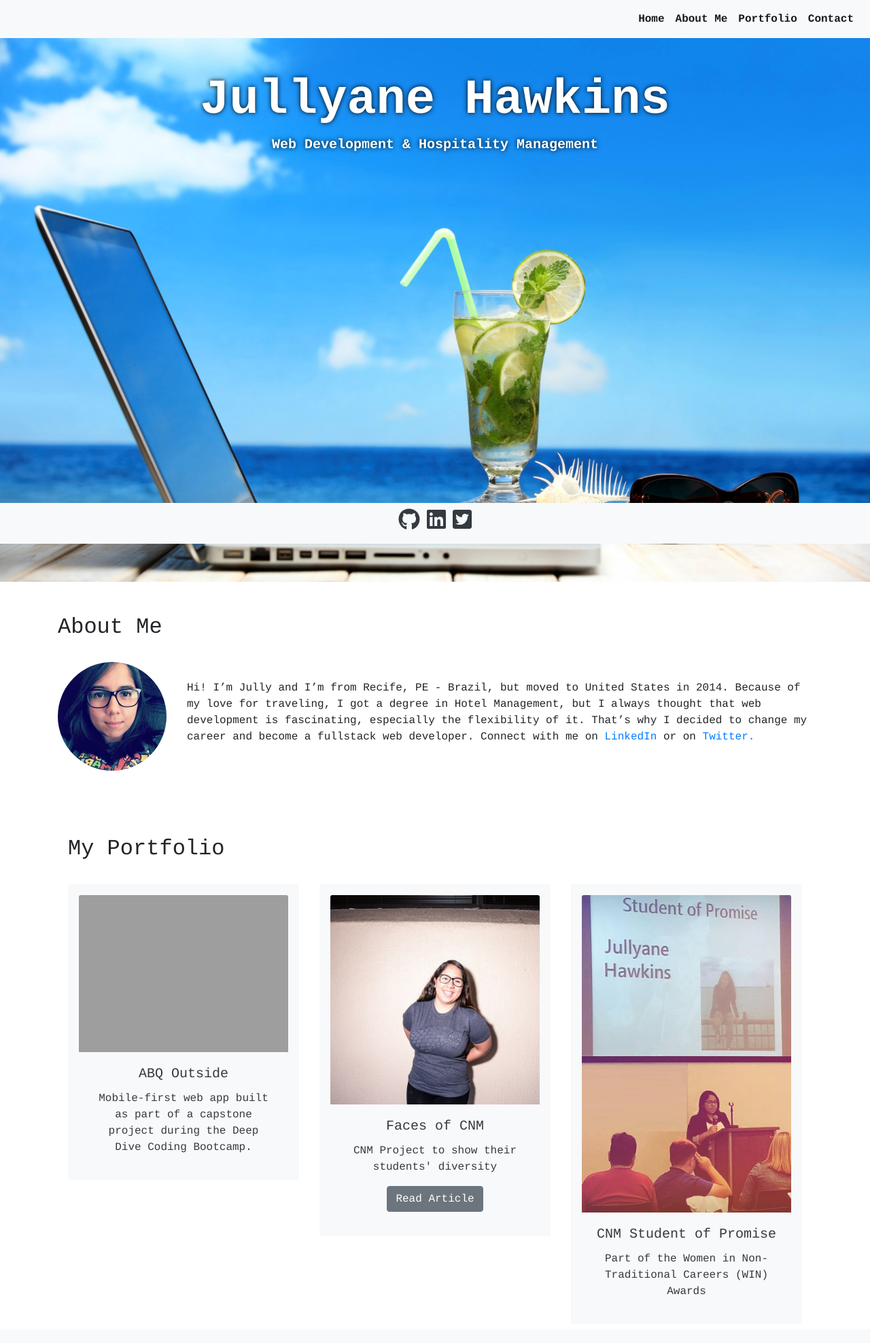
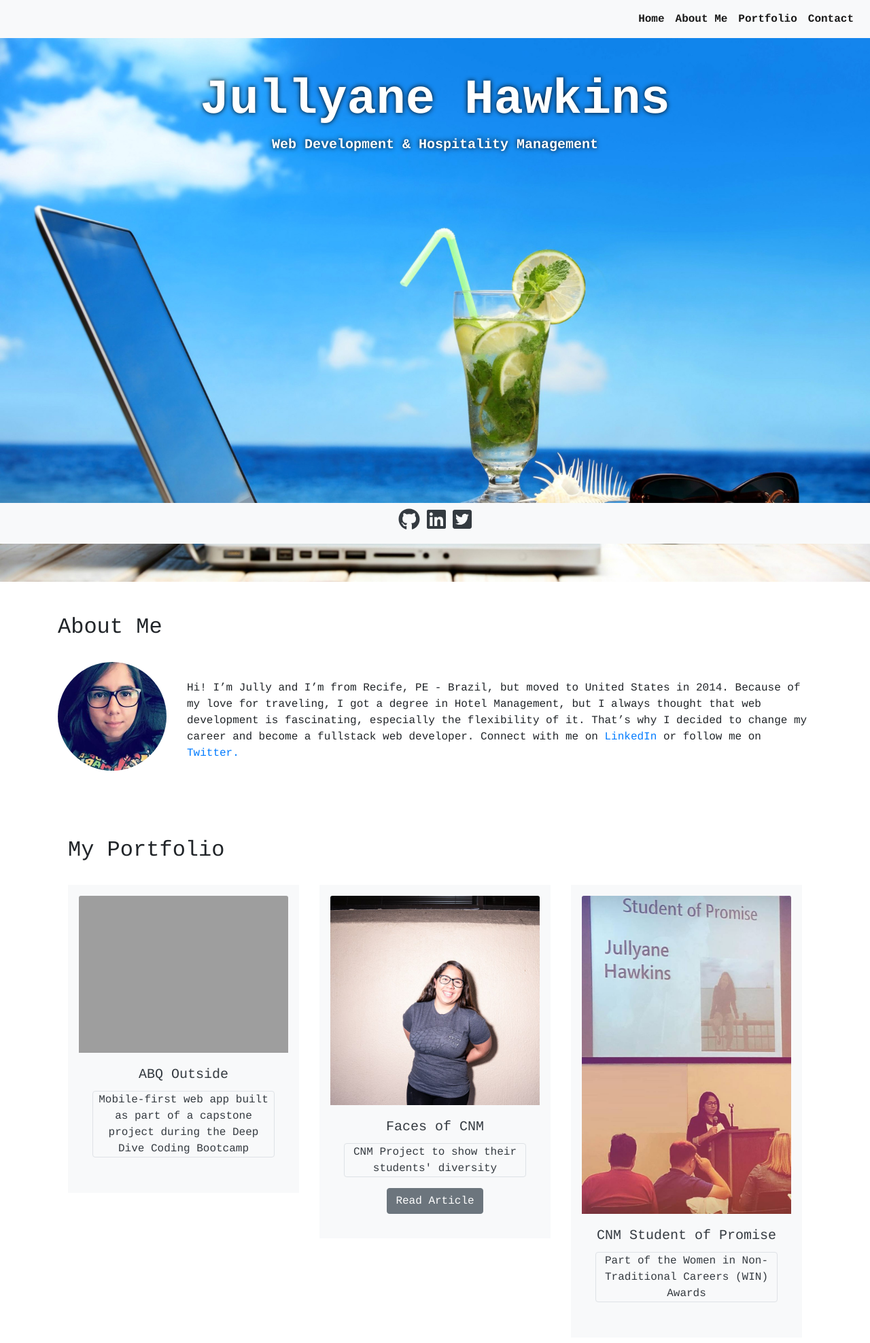
Before and after one commit to jullyanehawkins/jullyane-hawkins, a PHP site: page / in a window 1280 px wide. Shown: the whole page at 68% size. Before the commit the page ends 1905 px from the top, so only its background shows below. Run offline with PHP 8.4, Linux system fonts and the light colour scheme; some libraries are stand-ins or nearby versions; grey boxes are pictures that could not be loaded.

Commit message:
Changed a few things

```diff
--- a/public_html/index.php
+++ b/public_html/index.php
@@ -52,7 +52,7 @@
 					<div class="column-fluid mt-5 col 2">
 						<br>
 						<br>
-						<p class="about">Hi! I’m Jully and I’m from Recife, PE - Brazil, but moved to United States in 2014. Because of my love for traveling, I got a degree in Hotel Management, but I always thought that web development is fascinating, especially the flexibility of it. That’s why I decided to change my career and become a fullstack web developer. Connect with me on <a href="https://www.linkedin.com/in/jullyanehawkins/" target="_blank">LinkedIn</a> or on <a href="https://twitter.com/jullyanehawkins" target="_blank">Twitter.</a></p>
+						<p class="about">Hi! I’m Jully and I’m from Recife, PE - Brazil, but moved to United States in 2014. Because of my love for traveling, I got a degree in Hotel Management, but I always thought that web development is fascinating, especially the flexibility of it. That’s why I decided to change my career and become a fullstack web developer. Connect with me on <a href="https://www.linkedin.com/in/jullyanehawkins/" target="_blank">LinkedIn</a> or follow me on <a href="https://twitter.com/jullyanehawkins" target="_blank">Twitter.</a></p>
 					</div>
 				</div>
 			</div>
@@ -69,7 +69,7 @@
 							<img class="card-img-top" src="https://res.cloudinary.com/simpleview/image/upload/c_fill,f_auto,h_448,q_50,w_1024/v1/clients/albuquerque/Screen_Shot_2017_12_06_at_7_46_24_PM_e08b1282-5f14-4905-9f4b-4db707b9b4ec.png" alt="ABQ Outside">
 							<div class="card-body">
 								<h5 class="card-title text-center">ABQ Outside</h5>
-								<p class="card-text text-center">Mobile-first web app built as part of a capstone project during the Deep Dive Coding Bootcamp.</p>
+								<p class="rounded border bg-light text-center">Mobile-first web app built as part of a capstone project during the Deep Dive Coding Bootcamp</p>
 							</div>
 						</div>
 					</div>
@@ -78,7 +78,7 @@
 							<img class="card-img-top" src="images/faces-of-cnm.jpeg" alt="Faces of CNM">
 							<div class="card-body">
 								<h5 class="card-title text-center">Faces of CNM</h5>
-								<p class="card-text text-center">CNM Project to show their students' diversity</p>
+								<p class="rounded border bg-light text-center">CNM Project to show their students' diversity</p>
 								<div class="text-center">
 									<a href="https://www.cnm.edu/news/faces-of-cnm-jullyane-hawkins" target="blank" class="btn btn-primary btn-secondary">Read Article</a>
 								</div>
@@ -90,7 +90,7 @@
 							<img class="card-img-top" src="images/student-of-promise.jpg" alt="CNM Student of Promise">
 							<div class="card-body">
 								<h5 class="card-title text-center">CNM Student of Promise</h5>
-								<p class="card-text text-center">Part of the Women in Non-Traditional Careers (WIN) Awards</p>
+								<p class="rounded border bg-light text-center">Part of the Women in Non-Traditional Careers (WIN) Awards</p>
 							</div>
 						</div>
 					</div>
```
